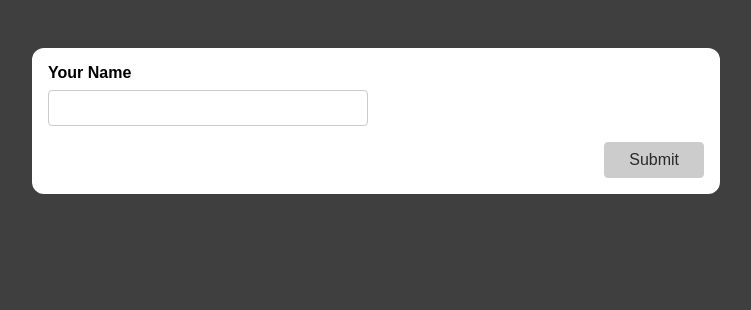
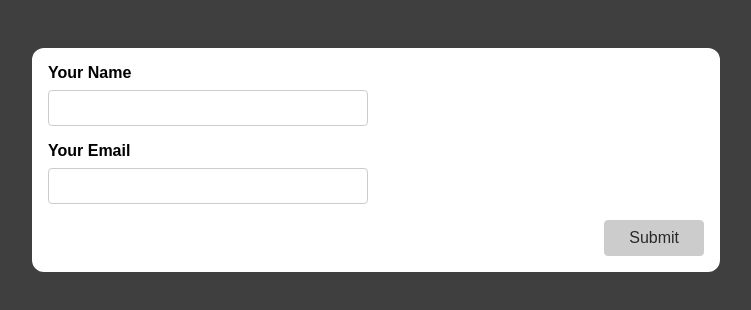
Before and after one commit to martinsgabriel1956/react_simple-form, a React (Create React App) app: page / in a window 1280 px wide. Shown: the top 310 px of the page, without its empty margins (264-1015 px from the left). Built offline with nearby package versions, Linux system fonts and the light colour scheme.

Commit message:
feat: challenge resolved

```diff
--- a/src/components/SimpleInput/index.js
+++ b/src/components/SimpleInput/index.js
@@ -6,14 +6,19 @@ import { Button } from "../UI/Button";
 
 export function SimpleInput() {
   const [name, setName] = useState("");
+  const [email, setEmail] = useState("");
   const [nameTouched, setNameTouched] = useState(false);
+  const [emailTouched, setEmailTouched] = useState(false);
 
   const nameIsValid = name.trim() !== '';
   const nameInputIsValid = !nameIsValid && nameTouched;
 
+  const emailIsValid = email.trim().includes("@");
+  const emailInputIsValid = !emailIsValid && emailTouched;
+
   let formIsValid = false;
 
-  if(nameIsValid) formIsValid = true;
+  if(nameIsValid && emailIsValid) formIsValid = true;
 
   function handleNameInputChange(e) {
     setName(e.target.value);
@@ -23,12 +28,21 @@ export function SimpleInput() {
     setNameTouched(true);
   }
 
+  function handleEmailInputChange (e) {
+    setEmail(e.target.value);
+  }
+
+  function handleEmailInputBlur (e) {
+    setEmailTouched(true);
+  }
+
   function handleFormSubmission(e) {
     e.preventDefault();
 
     setNameTouched(true);
+    setEmailTouched(true);
 
-    if (!nameIsValid) {
+    if (!nameIsValid && !emailIsValid) {
       toast.error("Preencha todos os campos!");
       return;
     }
@@ -37,8 +51,9 @@ export function SimpleInput() {
 
     setName("");
     setNameTouched(false);
+    setEmail("");
+    setEmailTouched(false);
   }
-
 
   return (
     <>
@@ -55,6 +70,17 @@ export function SimpleInput() {
           />
         </div>
         {nameInputIsValid &&  <Toaster />}
+        <div className={`${emailInputIsValid ? 'form-control invalid' : 'form-control'}`}>
+          <label htmlFor="name">Your Email</label>
+          <input
+            type="email"
+            id="email"
+            onChange={handleEmailInputChange}
+            blur={handleEmailInputBlur}
+            value={email}
+          />
+        </div>
+        {emailInputIsValid &&  <Toaster />}
         <div className="form-actions">
           <Button disabled={!formIsValid}>Submit</Button>
         </div>
```
